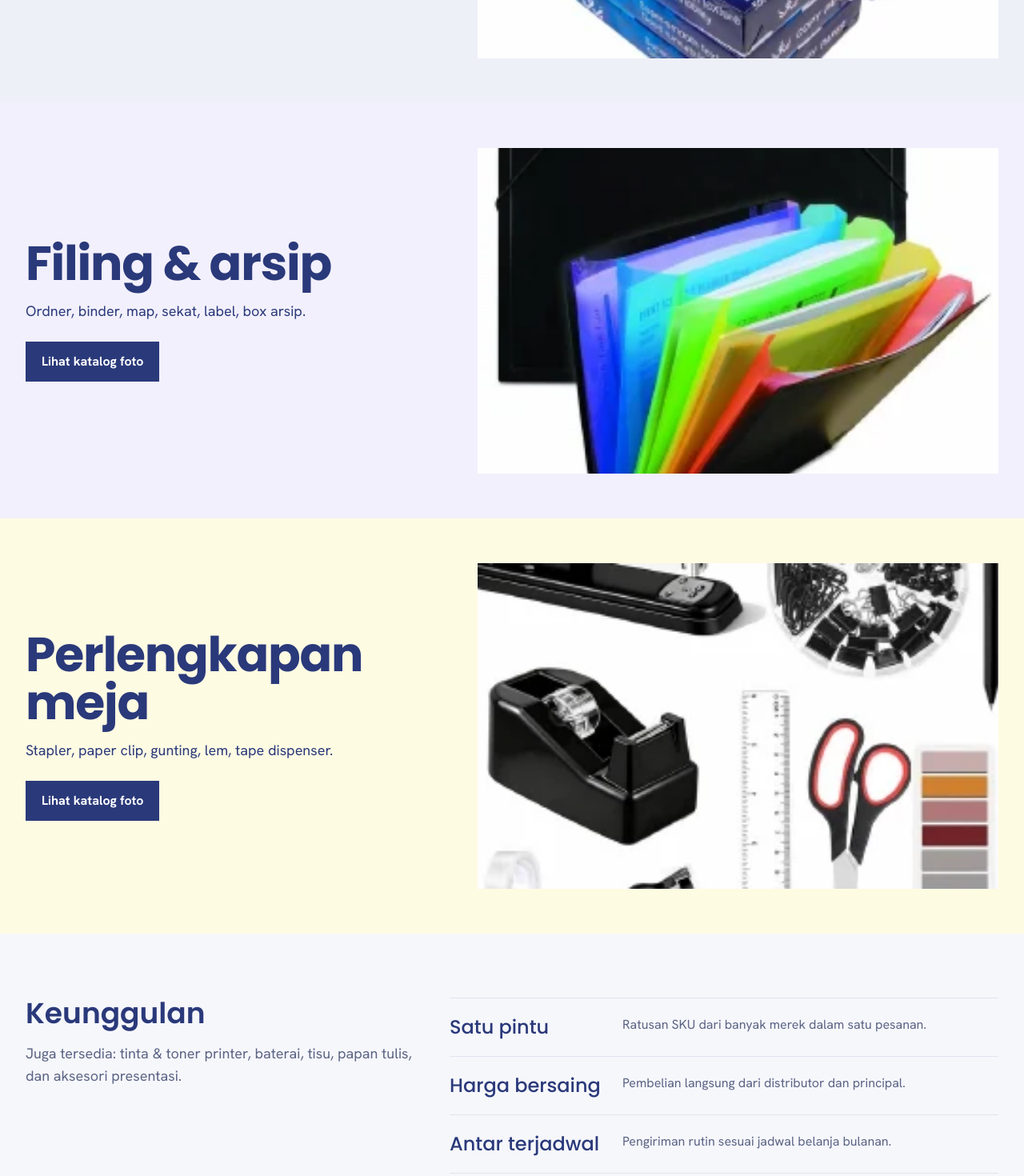
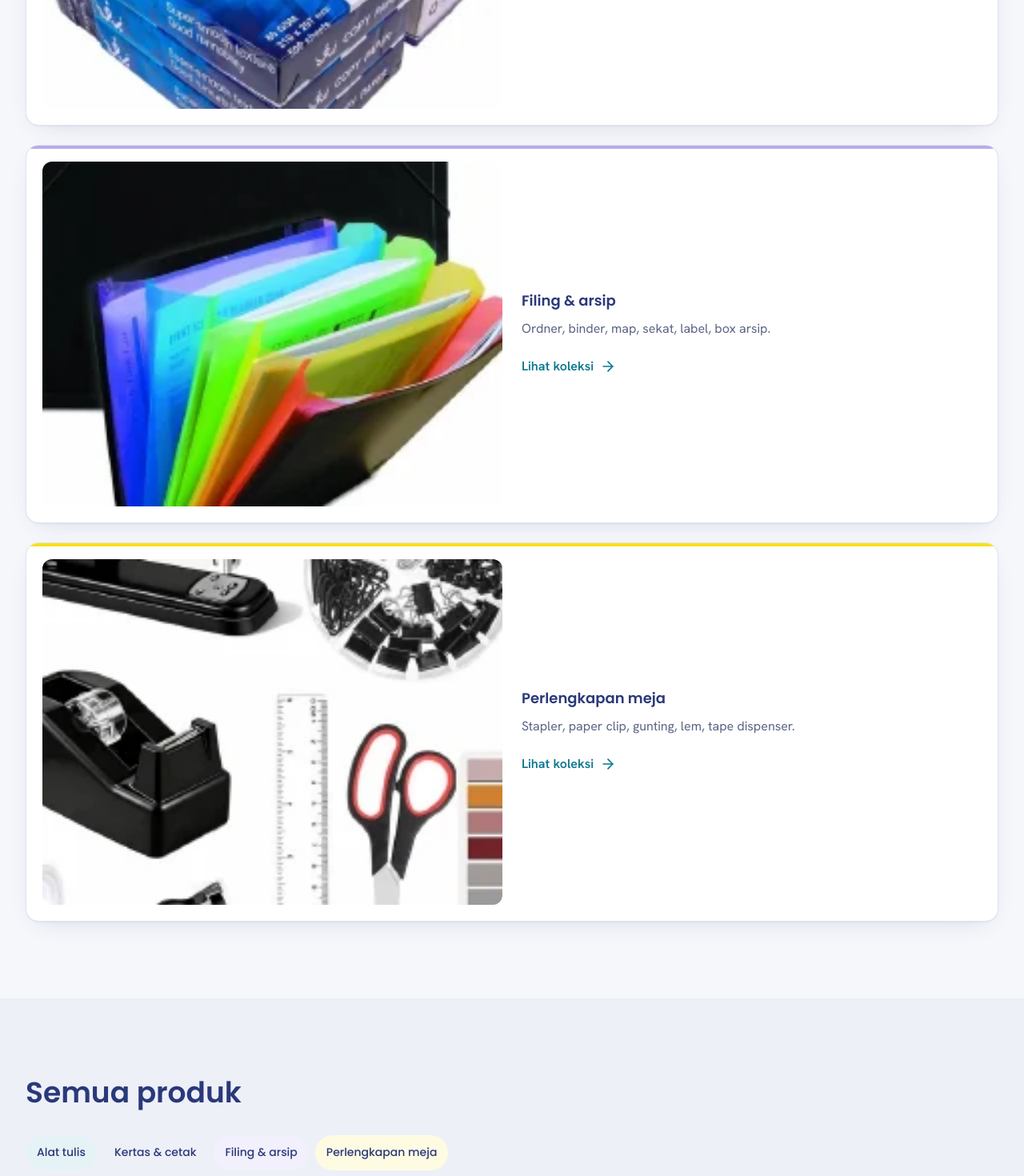
Before and after one commit to sayyidtrq/pubComprof, a Next.js app: page /produk-layanan in a window 1280 px wide. Shown: the part 1280-2750 px from the top of the page at 80% size. Built offline with nearby package versions, Linux system fonts and the light colour scheme.

Commit message:
feat(catalog): present products in category cards and linked grids

```diff
--- a/src/app/produk-layanan/[kategori]/page.tsx
+++ b/src/app/produk-layanan/[kategori]/page.tsx
@@ -1,9 +1,11 @@
 import type { Metadata } from "next";
-import Image from "next/image";
+import { ProductCard } from "@/components/ProductCard";
+import { CtaBand } from "@/components/CtaBand";
+import { toneStyles } from "@/content/tones";
 import Link from "next/link";
 import { notFound } from "next/navigation";
 import { Container, PageHeader } from "@/components/PageHeader";
-import { categories, site } from "@/content/site";
+import { categories, site, ui } from "@/content/site";
 
 type Params = { kategori: string };
 
@@ -18,7 +20,7 @@ export async function generateMetadata({
 }): Promise<Metadata> {
   const { kategori } = await params;
   const c = categories.find((x) => x.slug === kategori);
-  return { title: c ? c.name : "Produk" };
+  return { title: c ? c.name : ui.product };
 }
 
 export default async function KategoriPage({
@@ -32,60 +34,47 @@ export default async function KategoriPage({
 
   return (
     <>
-      <PageHeader title={c.name} lead={c.items} tone={c.tone} />
-      <section className="py-12 sm:py-16">
+      <PageHeader
+        title={c.name}
+        lead={c.items}
+        tone={c.tone}
+        crumbs={[
+          { label: ui.home, href: "/" },
+          { label: ui.products, href: "/produk-layanan" },
+          { label: c.name },
+        ]}
+      />
+      <section className="section">
         <Container>
           <nav
-            aria-label="Kategori produk"
-            className="mb-10 flex flex-wrap gap-2"
+            aria-label={ui.categoryNav}
+            className="mb-8 flex flex-wrap gap-2"
           >
             {categories.map((x) => (
               <Link
                 key={x.slug}
                 href={`/produk-layanan/${x.slug}`}
                 aria-current={x.slug === c.slug ? "page" : undefined}
-                className={`${{ teal: "text-navy bg-teal-50", navy: "bg-navy-50 text-navy", lavender: "bg-lavender-50 text-navy", yellow: "text-navy bg-yellow-50" }[x.tone]} px-4 py-2 text-sm font-bold ${x.slug === c.slug ? "ring-navy ring-offset-surface ring-2 ring-offset-2" : "opacity-70 hover:opacity-100"}`}
+                className={`chip min-h-11 ${x.slug === c.slug ? toneStyles[x.tone].active : `text-navy ${toneStyles[x.tone].tint}`}`}
               >
                 {x.name}
               </Link>
             ))}
           </nav>
-          <ul className="columns-2 gap-4 sm:columns-3 lg:columns-4 [&>li]:mb-4 [&>li]:break-inside-avoid">
-            <li className="relative aspect-[16/10] overflow-hidden bg-white">
-              <Image
-                src={c.image}
-                alt={c.imageAlt}
-                fill
-                sizes="(min-width:1024px) 25vw, 50vw"
-                className="object-cover"
-              />
-            </li>
+          <div className="grid grid-cols-2 gap-3 sm:grid-cols-3 sm:gap-5 lg:grid-cols-4">
             {c.catalog.map((p) => (
-              <li key={p.src} className="bg-white">
-                <Image
-                  src={p.src}
-                  alt={p.alt}
-                  width={600}
-                  height={600}
-                  sizes="(min-width:1024px) 25vw, 50vw"
-                  className="h-auto w-full"
-                />
-              </li>
+              <ProductCard key={p.src} product={p} category={c} />
             ))}
-          </ul>
-          <p className="text-muted mt-10 max-w-2xl">
-            Foto produk diambil dari company profile. Untuk ketersediaan,
-            spesifikasi, dan penawaran harga, hubungi admin di{" "}
-            <a
-              href={site.contact.phoneHref}
-              className="text-navy font-bold underline"
-            >
-              {site.contact.phone}
-            </a>
-            .
-          </p>
+          </div>
+          <a
+            href={site.contact.phoneHref}
+            className="mt-8 inline-block font-semibold text-teal-700 underline"
+          >
+            {ui.price}
+          </a>
         </Container>
       </section>
+      <CtaBand />
     </>
   );
 }
--- a/src/app/produk-layanan/page.tsx
+++ b/src/app/produk-layanan/page.tsx
@@ -1,70 +1,67 @@
 import type { Metadata } from "next";
-import Image from "next/image";
 import Link from "next/link";
 import { Container, PageHeader } from "@/components/PageHeader";
-import { alsoAvailable, categories, strengths } from "@/content/site";
-
-export const metadata: Metadata = { title: "Produk & Layanan" };
-
+import { SectionHeading } from "@/components/SectionHeading";
+import { CategoryCard } from "@/components/CategoryCard";
+import { ProductCard } from "@/components/ProductCard";
+import { FeatureCard } from "@/components/FeatureCard";
+import { alsoAvailable, categories, strengths, ui } from "@/content/site";
+import { toneStyles } from "@/content/tones";
+export const metadata: Metadata = { title: ui.products };
 export default function ProdukPage() {
   return (
     <>
       <PageHeader
-        title="Yang Kami Sediakan"
-        lead="Kelompok barang yang menutup hampir seluruh belanja ATK bulanan sebuah kantor."
-        tone="yellow"
+        title={ui.supplied}
+        lead={ui.suppliedLead}
+        tone="teal"
+        crumbs={[{ label: ui.home, href: "/" }, { label: ui.products }]}
       />
+      <section className="section">
+        <Container className="space-y-6">
           {categories.map((c) => (
-        <section
+            <CategoryCard key={c.slug} category={c} wide />
+          ))}
+        </Container>
+      </section>
+      <section className="section bg-navy-50">
+        <Container>
+          <SectionHeading title={ui.allProducts} />
+          <nav
+            className="mb-8 flex flex-wrap gap-2"
+            aria-label={ui.categoryNav}
+          >
+            {categories.map((c) => (
+              <Link
                 key={c.slug}
-          className={`${{ teal: "text-navy bg-teal-50", navy: "bg-navy-50 text-navy", lavender: "bg-lavender-50 text-navy", yellow: "text-navy bg-yellow-50" }[c.tone]}`}
-          aria-labelledby={`k-${c.slug}`}
+                href={`/produk-layanan/${c.slug}`}
+                className={`chip text-navy min-h-11 ${toneStyles[c.tone].tint}`}
               >
-          <Container className="grid items-center gap-8 py-12 sm:py-14 md:grid-cols-[0.9fr_1.1fr]">
-            <div className="relative aspect-[16/10] overflow-hidden md:order-2">
-              <Image
-                src={c.image}
-                alt={c.imageAlt}
-                fill
-                sizes="(min-width:768px) 55vw, 100vw"
-                className="object-cover"
-              />
-            </div>
-            <div>
-              <h2 id={`k-${c.slug}`} className="h-page text-5xl sm:text-6xl">
                 {c.name}
-              </h2>
-              <p className="mt-4 text-lg">{c.items}</p>
-              <Link
-                href={`/produk-layanan/${c.slug}`}
-                className="bg-navy hover:bg-navy-900 mt-6 inline-block px-5 py-3 font-bold text-white"
-              >
-                Lihat katalog foto
               </Link>
+            ))}
+          </nav>
+          <div className="grid grid-cols-2 gap-3 sm:grid-cols-3 sm:gap-5 lg:grid-cols-4">
+            {categories.flatMap((c) =>
+              c.catalog.map((p) => (
+                <ProductCard key={p.src} product={p} category={c} />
+              )),
+            )}
           </div>
         </Container>
       </section>
+      <section className="section">
+        <Container>
+          <SectionHeading title={ui.strengths} />
+          <div className="grid gap-5 sm:grid-cols-2 lg:grid-cols-4">
+            {strengths.map((f) => (
+              <FeatureCard key={f.title} feature={f} />
             ))}
-
-      <section className="py-14 sm:py-20">
-        <Container className="grid gap-10 lg:grid-cols-[1fr_1.4fr]">
-          <div>
-            <h2 className="h-section text-4xl">Keunggulan</h2>
-            <p className="text-muted mt-4 text-lg">
-              Juga tersedia: {alsoAvailable.toLowerCase()}
-            </p>
           </div>
-          <dl className="divide-line border-line divide-y border-y">
-            {strengths.map((s) => (
-              <div
-                key={s.title}
-                className="grid gap-1 py-5 sm:grid-cols-[12rem_1fr] sm:gap-6"
-              >
-                <dt className="font-heading text-2xl">{s.title}</dt>
-                <dd className="text-muted">{s.text}</dd>
+          <div className="card mt-8 p-6">
+            <h2 className="h-card">{ui.also}</h2>
+            <p className="text-muted mt-2">{alsoAvailable}</p>
           </div>
-            ))}
-          </dl>
         </Container>
       </section>
     </>
```
Lines whose indentation alone changed are shown as unchanged.
